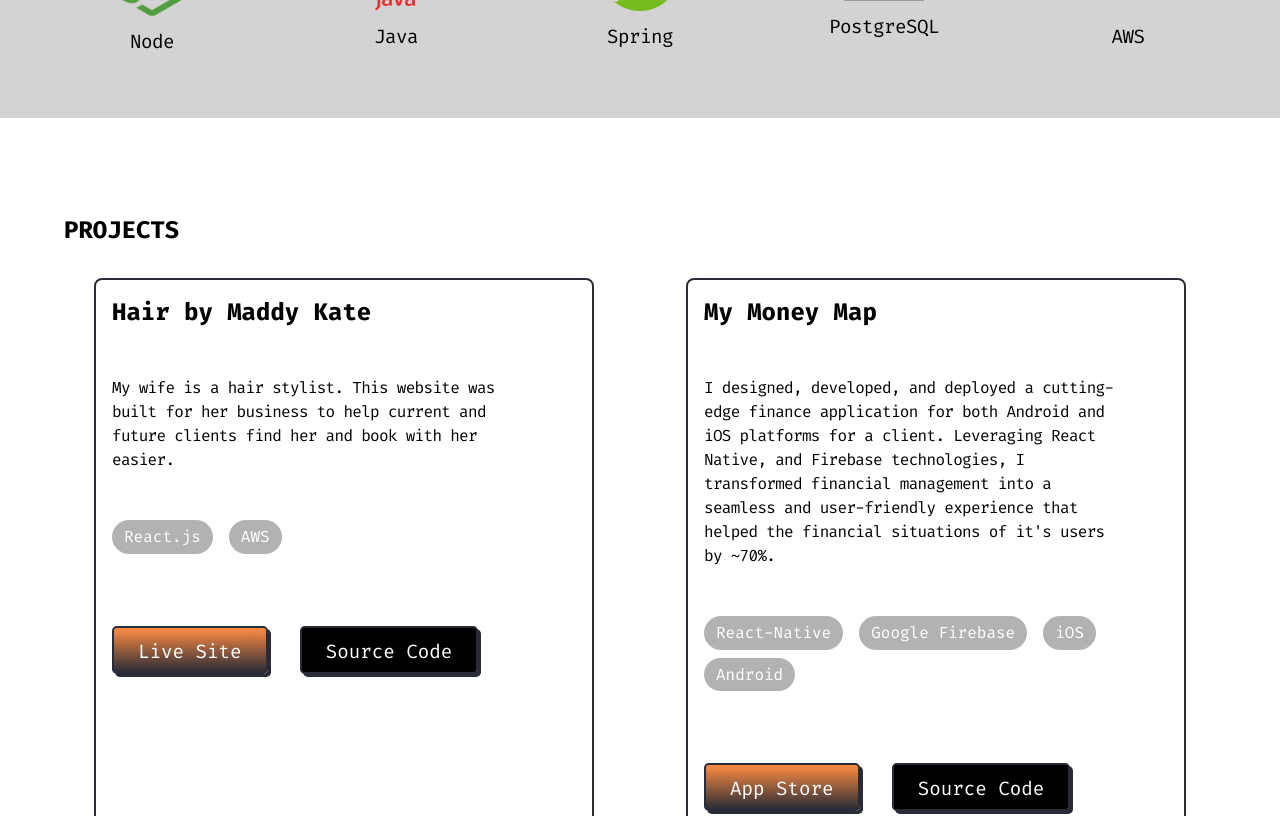
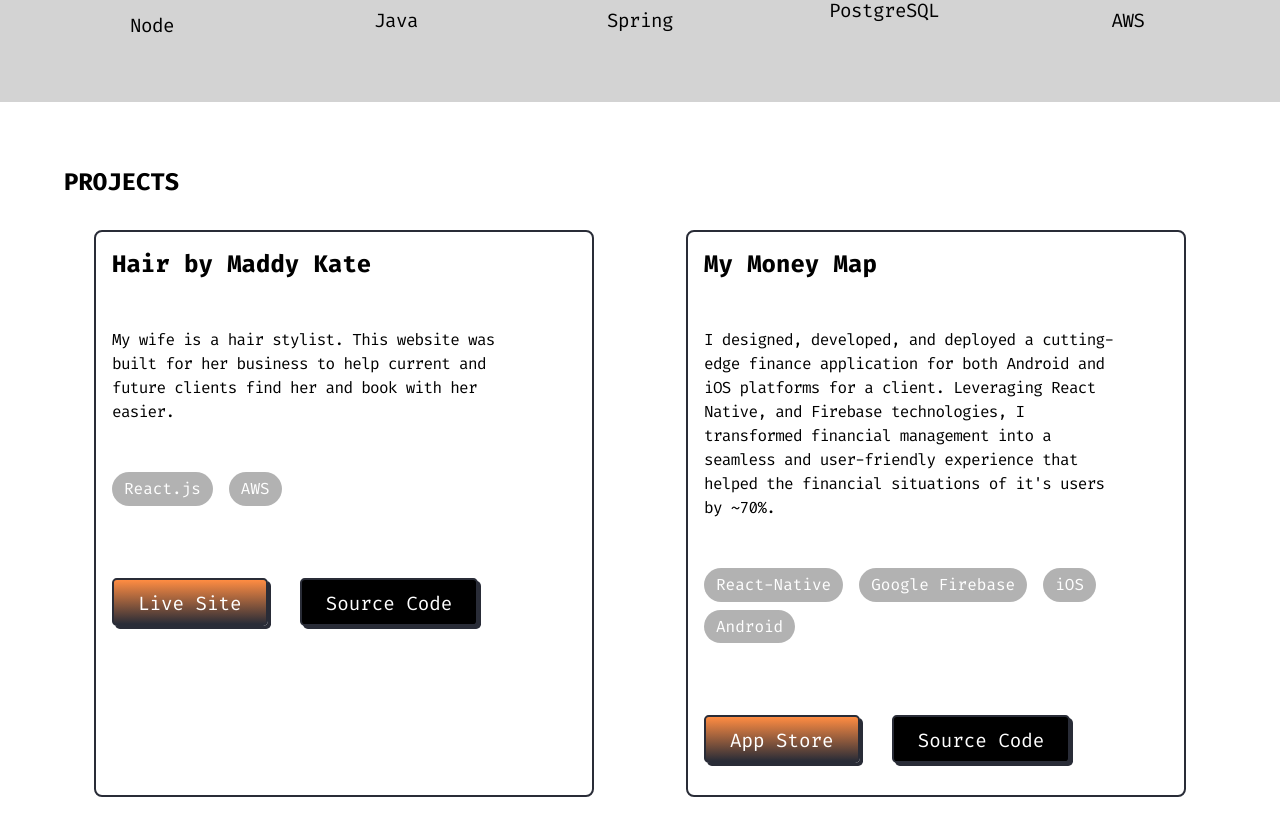
Before and after one commit to GucciHepcat52/portfolio, a React (Create React App) app: page / in a window 1280 px wide. Shown: the part 880-1696 px from the top of the page. Built offline with nearby package versions, Linux system fonts and the light colour scheme; grey boxes are pictures that could not be loaded.

Commit message:
fixed css issue

```diff
--- a/src/App.css
+++ b/src/App.css
@@ -194,7 +194,7 @@ ul:last-of-type li a:hover {
 }
 
 .projects {
-  margin: 1rem 0;
+  margin: 4rem 0;
   width: 100%;
 }
 
@@ -302,13 +302,6 @@ ul:last-of-type li a:hover {
 .contact-me {
 }
 
-.technology,
-.projects,
-.about-me,
-.contact-me {
-  padding-top: 5rem; /* Adjust the padding as needed */
-}
-
 @keyframes fadeIn {
   from {
     opacity: 0;
```
